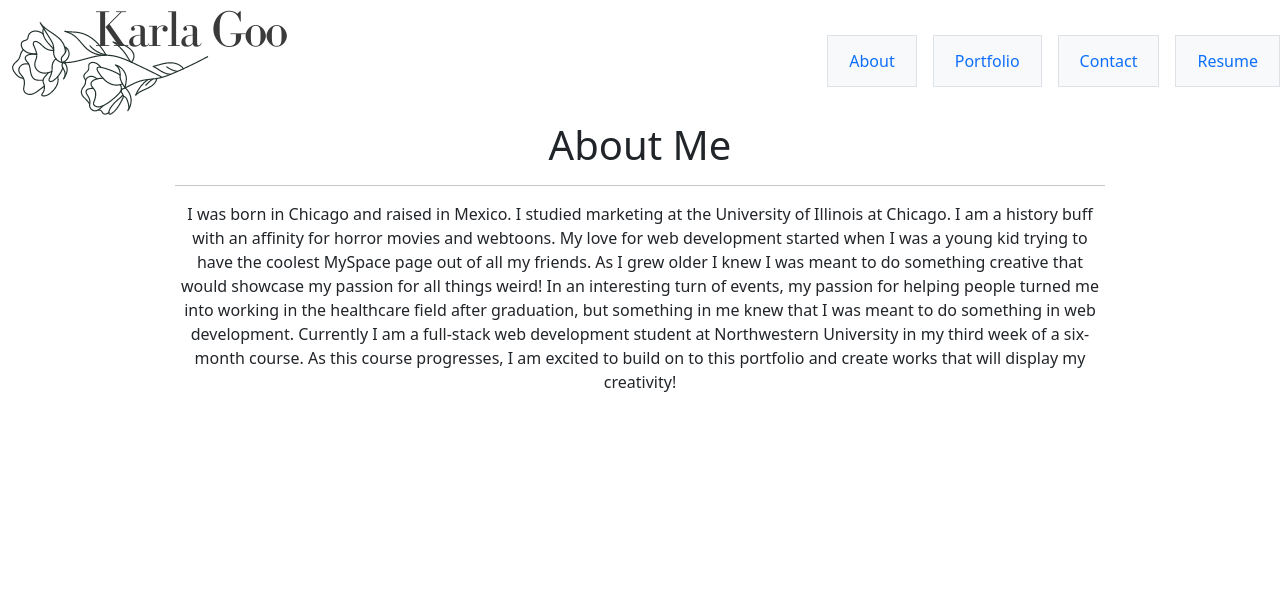
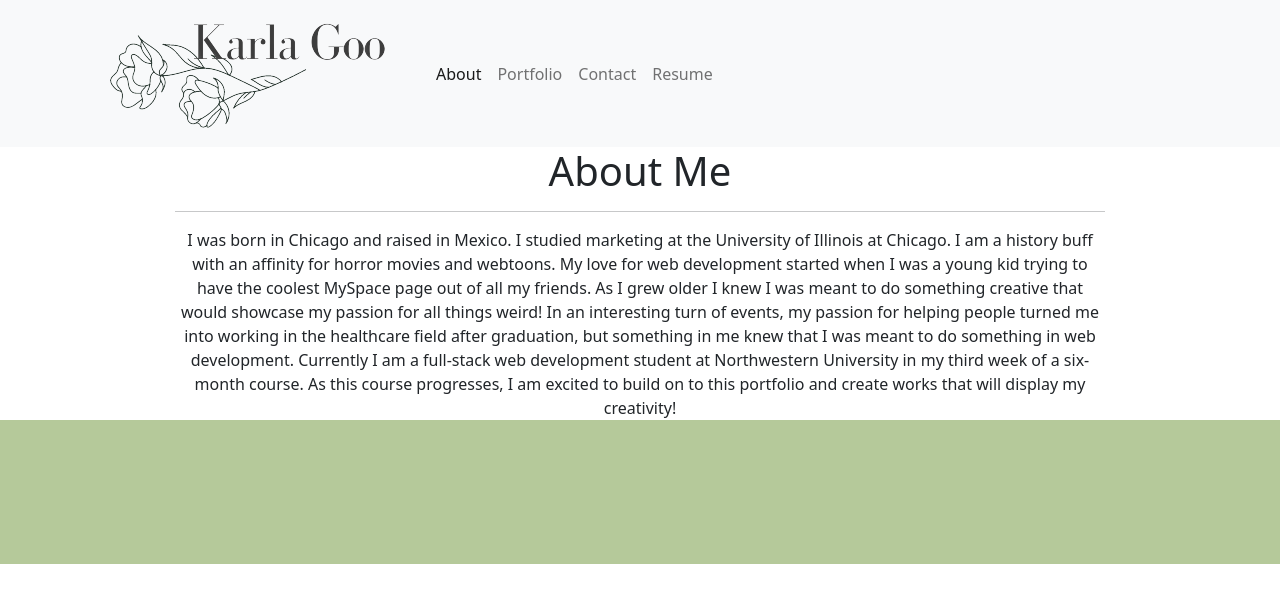
Before and after one commit to karlagoo/react-portfolio, a React (Create React App) app: page / in a window 1280 px wide. Shown: the top 602 px of the page. Built offline with nearby package versions, Linux system fonts and the light colour scheme.

Commit message:
responsive navbar

```diff
--- a/src/components/Navbar/index.js
+++ b/src/components/Navbar/index.js
@@ -1,68 +1,88 @@
 import React from 'react';
 import 'bootstrap/dist/css/bootstrap.min.css';
-import { Stack } from 'react-bootstrap';
+import { Navbar, Container, Nav, NavDropdown } from 'react-bootstrap';
 import logo from '../../assets/images/logo.png'
 
 function NavTabs({ currentPage, handlePageChange }) {
-  const linkStyle = { border: '1px black', padding: '5px' };
   return (
-    <div>
-      <Stack direction="horizontal" gap={3}>
-        <div className="bg-light">
-          <img src={logo}/>
-        </div>
-        <div className="bg-light border ms-auto">
-          <div style={linkStyle}>
-            <a
-              style={{ textDecoration: "none" }}
-              href="#aboutme"
-              onClick={() => handlePageChange('AboutMe')}
-              className={currentPage === 'AboutMe' ? 'nav-link active' : 'nav-link'}
-            >
-              About
-        </a>
-          </div>
-        </div>
 
-        <div className="bg-light border">
-        <div style={linkStyle}>
-            <a
-              style={{ textDecoration: "none" }}
-              href="#portfolio"
-              onClick={() => handlePageChange('Portfolio')}
-              className={currentPage === 'Portfolio' ? 'nav-link active' : 'nav-link'}
-            >
-              Portfolio
-        </a>
-          </div>
-        </div>
-        <div className="bg-light border">
-        <div style={linkStyle}>
-            <a
-              style={{ textDecoration: "none" }}
-              href="#contact"
-              onClick={() => handlePageChange('Contact')}
-              className={currentPage === 'Contact' ? 'nav-link active' : 'nav-link'}
-            >
-              Contact
-        </a>
-          </div>
-        </div>
-        <div className="bg-light border">
-        <div style={linkStyle}>
-            <a
-              style={{ textDecoration: "none" }}
-              href="#resume"
-              onClick={() => handlePageChange('Resume')}
-              className={currentPage === 'Resume' ? 'nav-link active' : 'nav-link'}
-            >
-              Resume
-        </a>
-          </div>
-        </div>
-      </Stack>
+    <Navbar bg="light" expand="lg">
+  <Container>
+    <Navbar.Brand href="#aboutme" onClick={() => handlePageChange('AboutMe')} className={currentPage === 'Aboutme' ? 'nav-link active' : 'nav-link'} ><img src={logo} alt={logo} /></Navbar.Brand>
+    <Navbar.Toggle aria-controls="basic-navbar-nav" />
+    <Navbar.Collapse id="basic-navbar-nav">
+      <Nav className="me-auto">
+        <Nav.Link href="#aboutme" onClick={() => handlePageChange('AboutMe')}
+              className={currentPage === 'AboutMe' ? 'nav-link active' : 'nav-link'}>About</Nav.Link>
+        <Nav.Link href="#portfolio" onClick={() => handlePageChange('Portfolio')}
+              className={currentPage === 'Portfolio' ? 'nav-link active' : 'nav-link'}>Portfolio</Nav.Link>
+        <Nav.Link href="#contact" onClick={() => handlePageChange('Contact')}
+              className={currentPage === 'Contact' ? 'nav-link active' : 'nav-link'}>Contact</Nav.Link>
+        <Nav.Link href="#resume" onClick={() => handlePageChange('Resume')}
+              className={currentPage === 'Resume' ? 'nav-link active' : 'nav-link'}>Resume</Nav.Link>
+      </Nav>
+    </Navbar.Collapse>
+  </Container>
+</Navbar>
 
-    </div>
+    // <div>
+    //   <Stack direction="horizontal" gap={3}>
+    //     <div className="bg-light">
+    //       <img src={logo}/>
+    //     </div>
+
+    //     <div className="bg-light border ms-auto">
+    //       <div style={linkStyle}>
+    //         <a
+    //           style={{ textDecoration: "none" }}
+    //           href="#aboutme"
+    //           onClick={() => handlePageChange('AboutMe')}
+    //           className={currentPage === 'AboutMe' ? 'nav-link active' : 'nav-link'}
+    //         >
+    //           About
+    //     </a>
+    //       </div>
+    //     </div>
+
+    //     <div className="bg-light border">
+    //     <div style={linkStyle}>
+    //         <a
+    //           style={{ textDecoration: "none" }}
+    //           href="#portfolio"
+    //           onClick={() => handlePageChange('Portfolio')}
+    //           className={currentPage === 'Portfolio' ? 'nav-link active' : 'nav-link'}
+    //         >
+    //           Portfolio
+    //     </a>
+    //       </div>
+    //     </div>
+    //     <div className="bg-light border">
+    //     <div style={linkStyle}>
+    //         <a
+    //           style={{ textDecoration: "none" }}
+    //           href="#contact"
+    //           onClick={() => handlePageChange('Contact')}
+    //           className={currentPage === 'Contact' ? 'nav-link active' : 'nav-link'}
+    //         >
+    //           Contact
+    //     </a>
+    //       </div>
+    //     </div>
+    //     <div className="bg-light border">
+    //     <div style={linkStyle}>
+    //         <a
+    //           style={{ textDecoration: "none" }}
+    //           href="#resume"
+    //           onClick={() => handlePageChange('Resume')}
+    //           className={currentPage === 'Resume' ? 'nav-link active' : 'nav-link'}
+    //         >
+    //           Resume
+    //     </a>
+    //       </div>
+    //     </div>
+    //   </Stack>
+
+    // </div>
   );
 }
 
--- a/src/index.css
+++ b/src/index.css
@@ -1,21 +1,24 @@
-/* body {
+body {
   margin: 0;
   font-family: -apple-system, BlinkMacSystemFont, 'Segoe UI', 'Roboto', 'Oxygen',
     'Ubuntu', 'Cantarell', 'Fira Sans', 'Droid Sans', 'Helvetica Neue',
     sans-serif;
   -webkit-font-smoothing: antialiased;
   -moz-osx-font-smoothing: grayscale;
-} */
+}
 
 code {
   font-family: source-code-pro, Menlo, Monaco, Consolas, 'Courier New',
     monospace;
 }
 
+
 section {
   padding: 3rem 0;
+  background-color: #B5C99A;
 }
 
+/* Footer */
 footer a {
   margin: 20pt;
 }
```
Also changed, not shown: src/components/Header/index.js (+11 -0 lines), src/assets/images/logo.png.
